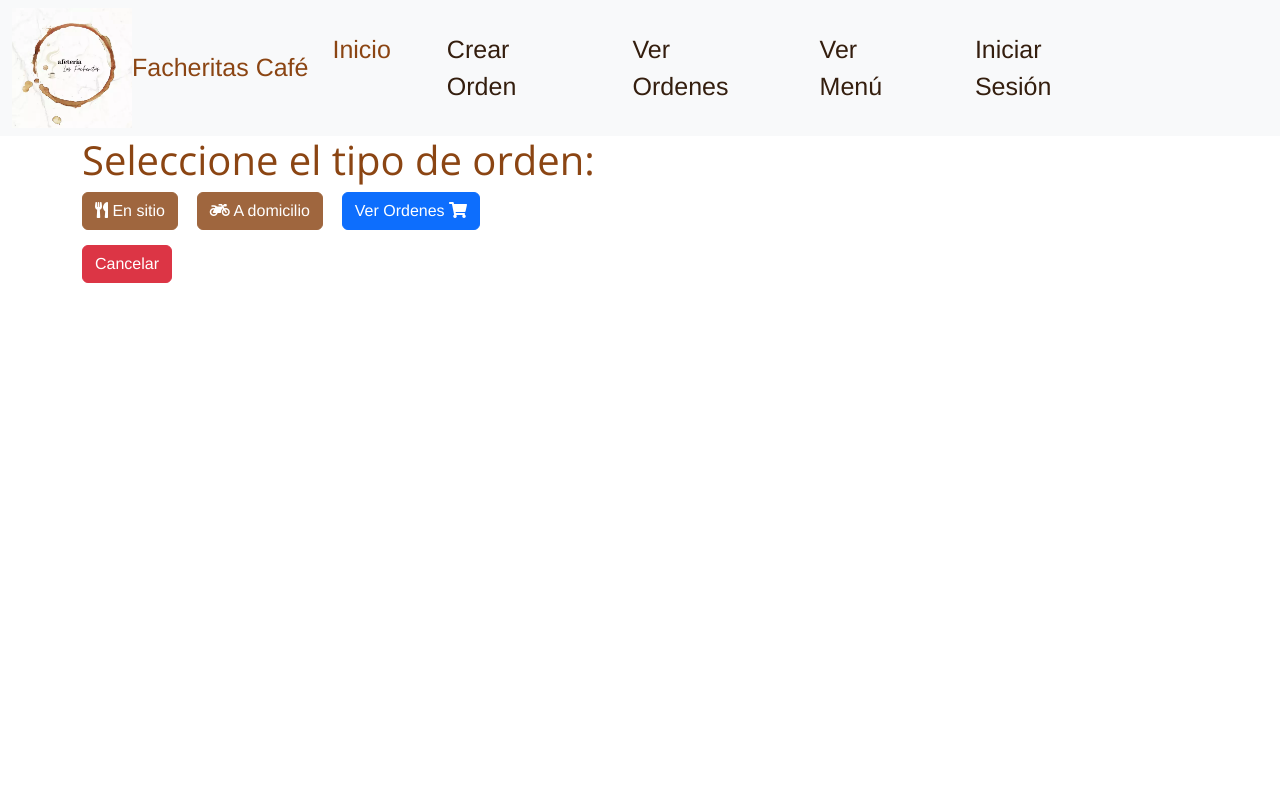
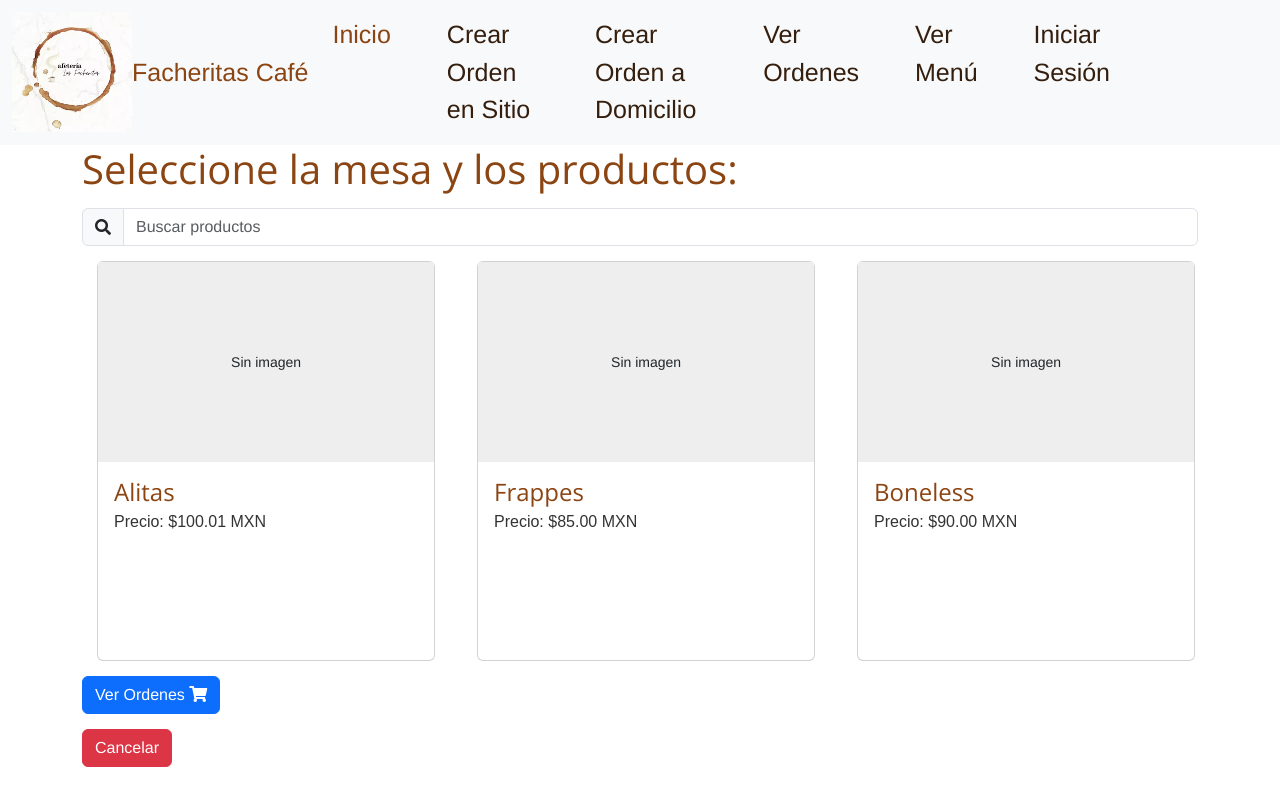
Before and after one commit to Etma117/Nostalgia_Sabor_a_Moka, a Django app: page /Orden/ in a window 1280 px wide. Run offline with Django 3.2, Linux system fonts and the light colour scheme; data comes from the database, SQL or seed files in the repository; both versions use the stored data as it was after the commit; some libraries are stand-ins or nearby versions.

Commit message:
Division del desmadre Pt.1

```diff
--- a/Comanda/templates/Productos.html
+++ b/Comanda/templates/Productos.html
@@ -24,7 +24,7 @@
                     <h5 class="card-title">{{ Producto.nombre }}</h5>
                     <p class="card-text">Precio: ${{ Producto.precio }} MXN</p>
 
-                    <form method="post" action="{% url 'añadir_producto_al_carrito' %}">
+                    <form method="post" action="#">
                         {% csrf_token %}
                         {% for sabor in Producto.sabores %}
                             <input class="form-check-input" type="checkbox" value="{{ sabor }}" name="sabores">
@@ -32,7 +32,6 @@
                         {% endfor %}
 
                         <input type="number" name="cantidad" style="width: 50px; height: 25px;" value="1" min="1">
-                        <input type="hidden" name="id_cliente" value="{{ user.id }}">
                         <input type="hidden" name="id_producto" value ="{{ Producto.id }}">
                         <button type="submit" class="btn btn-primary"> Añadir Producto <i class="bi bi-plus-circle-fill"></i> </button>
                     </form>
--- a/Comanda/templates/comanda.html
+++ b/Comanda/templates/comanda.html
@@ -31,82 +31,21 @@
 
 {% endblock extra_css %}
 {% block contenido %}
-{% comment %} <nav class="navbar navbar-expand-lg navbar-light " style="background-color: #ffffff; color: #ffffff;">
-    <div class="container-fluid">
-      <a class="navbar-brand" href="{% url 'Menu'  %}" style="color: #8B4513; font-size: 25px;">Menú</a>
-      <button class="navbar-toggler" type="button" data-bs-toggle="collapse" data-bs-target="#navbarSupportedContent" aria-controls="navbarSupportedContent" aria-expanded="false" aria-label="Toggle navigation">
-        <span class="navbar-toggler-icon"></span>
-      </button>
 
-      <div class="collapse navbar-collapse" id="navbarSupportedContent">
-        <ul class="navbar-nav me-auto mb-2 mb-lg-0">
+<h1> Seleccione la mesa y los productos: </h1>
 
-        {% for categoria in categorias %}
-        <li class="nav-item">
-          <a class="nav-link" href="{% url 'comanda_por_categoria' categoria_id=categoria.id %}">{{ categoria.nombreCate }}</a>
-        </li>
-        {% endfor %}
-        </ul>
-
-        <form class="d-flex" method= "GET">
-          <input class="form-control me-2" type="search" placeholder="Buscar platillo" aria-label="Search" name="Buscar" value="">
-          <button class="btn btn-outline-success custom-brown" type="submit"  >Buscar</button>
-        </form>
-
-      </div>
-    </div>
-  </nav>    {% endcomment %}
-
-<h1> Seleccione el tipo de orden: </h1>
-
-<div class="row">
-    <div class="col-md-6">
-        <div>
-            <button type="button" class="btn btn-primary" name="tipoEntrega" value="en-sitio" onclick="mostrarMesas()" style="background-color: #9f663e; border-color:  #9f663e; margin-right: 15px">
-                <i class="fas fa-utensils"></i> En sitio
-            </button>
-            <button type="button" class="btn btn-primary" name="tipoEntrega" value="a-domicilio" onclick="mostrarFormulario()" style="background-color: #9f663e; border-color:  #9f663e; margin-right: 15px ">
-                <i class="fas fa-motorcycle"></i> A domicilio
-            </button>
-
-            <a class="btn btn-primary" href="{% url 'VerComanda' %}">
-                Ver Ordenes <i class="fas fa-shopping-cart"></i>
-            </a>
-
-        </div>
-
-    </div>
-
-</div>
-
-
-
-{% for mesa in mesas %}
-<form method="post" action="{% url 'carrito_por_mesa' mesa_id=mesa.id %}">
-    {% csrf_token %}
-
-
-
-    <div id="mesasDisponibles" style="display: none; margin-top: 20px;">
-        <select class="form-select form-select-sm" name="mesa_id" id="Mesa">
-            {% for mesa in mesas %}
-                <option value="{{ mesa.id }}">Mesa {{ mesa.numero }}</option>
-            {% endfor %}
-        </select>
-
+    <div id="mesasDisponibles">
 
         <div class="input-group" style="margin-top: 15px">
             <span class="input-group-text"><i class="fas fa-search"></i></span>
             <input type="text" id="search-input" name="search" class="form-control" placeholder="Buscar productos">
         </div>
-
-        <!-- Agrega el contenedor de productos donde se mostrarán los resultados de búsqueda -->
         <div id="productos-container" class="row">
             {% for producto in productos %}
                 <div class="col-lg-4 col-md-6 col-sm-12">
                     <div class="card card-item">
                         {% if producto.imagen %}
-                        <img src="{{ producto.imagen.url }}" class="card-img-top" style="width: 100%; height:200px;" alt="..." >
+                            <img src="{{ producto.imagen.url }}" class="card-img-top" style="width: 100%; height:200px;" alt="...">
                         {% else %}
                             <div class="card-placeholder" style="width: 100%; height:200px; background-color: #eee; text-align: center; line-height: 200px;">
                                 Sin imagen
@@ -115,88 +54,38 @@
                         <div class="card-body">
                             <h5 class="card-title">{{ producto.nombre }}</h5>
                             <p class="card-text">Precio: ${{ producto.precio }} MXN</p>
+                            <form method="post" action="{% url 'agregar_por_mesa' %}">
+                                {% csrf_token %}
+
+                                {% for mesa_id in mesas_seleccionadas %}
+                                    <input type="hidden" name="mesa_id" value="{{ mesa_id }}">
+                                    <input type="hidden" name="id_producto_{{ mesa_id }}" value="{{ producto.id }}">
+
+                                    <label>Sabores:</label>
                                     {% for sabor in producto.sabores %}
-                            <input class="form-check-input" type="checkbox" value="{{ sabor }}" name="sabores">
+                                        <input class="form-check-input" type="checkbox" value="{{ sabor }}" name="sabores_{{ mesa_id }}[]">
                                         <label class="form-check-label">{{ sabor }}</label><br>
                                     {% endfor %}
 
-                        <input class= "form-control" type="number" name="cantidad" style="width: 65px; height: 25px; position: absolute; bottom: 10px; right: 20px;" value="1" min="1">
-                        <input type="hidden" name="id_producto" value ="{{ producto.id }}">
-
+                                    <input class="form-control" type="number" name="cantidad_{{ mesa_id }}" style="width: 65px; height: 25px; position: absolute; bottom: 10px; right: 20px;" value="1" min="1">
+                                    <button type="submit" class="btn btn-primary">Agregar al Carrito <i class="bi bi-plus-circle-fill"></i></button>
+                                {% endfor %}
+                            </form>
                         </div>
                     </div>
                 </div>
             {% endfor %}
         </div>
-
-        <button type="submit" class="btn btn-primary">Agregar al Carrito <i class="bi bi-plus-circle-fill"></i></button>
-
-        <a class="btn btn-primary" href="{% url 'carrito_por_mesa' mesa.id %}">
+        <a class="btn btn-primary" href="#">
             Ver Ordenes <i class="fas fa-shopping-cart"></i>
         </a>
 
     </div>
-</form>
-{% endfor %}
 
-
-<form id="formularioDomicilio" style="display: none; margin-top: 20px;" method="post" action="{% url 'carrito_pedido_domicilio' %}">
-    {% csrf_token %}
-    <h3> Añada los datos del domicilio del Cliente: </h3>
-
-    <label for="Nombre">Nombre: </label>
-    <input type="text" name="nombre"/>
-
-    <label for="Nombre">Dirección: </label>
-    <input type="text" name="direccion"/>
-
-    <label for="Nombre">Número de Teléfono: </label>
-    <input type="tel" name="numero" id="Telephone"/>
-    <div class="row">
-
-        {% for producto in productos %}
-            <div class="col-lg-4 col-md-6 col-sm-12">
-                <div class="card card-item">
-                    {% if producto.imagen %}
-                        <img src="{{ producto.imagen.url }}" class="card-img-top" style="width: 100%; height:200px;" alt="..." >
-                    {% else %}
-                        <div class="card-placeholder" style="width: 100%; height:200px; background-color: #eee; text-align: center; line-height: 200px;">
-                            Sin imagen
-                        </div>
-                    {% endif %}
-                    <div class="card-body">
-                        <h5 class="card-title">{{ producto.nombre }}</h5>
-                        <p class="card-text">Precio: ${{ producto.precio }} MXN</p>
-                            {% for sabor in producto.sabores %}
-                                <input class="form-check-input" type="checkbox" value="{{ sabor }}" name="sabores">
-                                <label class="form-check-label">{{ sabor }}</label><br>
-                            {% endfor %}
-
-                            <input type="number" name="cantidad" style="width: 50px; height: 25px; position: absolute; bottom: 10px; right: 20px;" value="1" min="1">
-                            <input type="hidden" name="id_producto" value ="{{ producto.id }}">
-                    </div>
-                </div>
-            </div>
-        {% endfor %}
-    </div>
-    <button type="submit" class="btn btn-primary">Agregar al Carrito <i class="bi bi-plus-circle-fill"></i></button>
-</form>
 
 <a href="{% url 'Dashboard' %}" class="btn btn-danger" style="margin-top: 15px; margin-bottom: 15px;">Cancelar </a>
 
 
-<!--Mmuestra y oculta segun la seleccion-->
-<script>
-    function mostrarFormulario() {
-        document.getElementById("formularioDomicilio").style.display = "block";
-        document.getElementById("mesasDisponibles").style.display = "none";
-    }
-
-    function mostrarMesas() {
-        document.getElementById("formularioDomicilio").style.display = "none";
-        document.getElementById("mesasDisponibles").style.display = "block";
-    }
-</script>
 {% endblock contenido%}
 
 {% block extra_js%}
--- a/Comanda/urls.py
+++ b/Comanda/urls.py
@@ -1,6 +1,6 @@
 from django.urls import path
 from . import views
-from .views import Productos, HomeView, Carrito_mesa, MostrarCarrito, Carrito_domicilio, EliminarProductoDelCarrito, AgregarCantidadProducto, LimpiarCarritoMesa, PagarCarritoPorMesa
+from .views import HomeDomicilio, HomeView, Carrito_mesa, MostrarCarrito, Carrito_domicilio, EliminarProductoDelCarrito, AgregarCantidadProducto, LimpiarCarritoMesa, PagarCarritoPorMesa, AgregarAlCarritoMesa, SeleccionarMesa
 
 urlpatterns = [
     path('', HomeView.as_view(), name= 'Comanda'),
@@ -8,7 +8,7 @@ urlpatterns = [
 
     path('buscar_productos/', views.buscar_productos, name='buscar_productos'),
 
-    path('Productos/', Productos.as_view() , name='Productos'),
+    path('comanda_domicilio/', HomeDomicilio.as_view() , name='HomeDomicilio'),
 
     path('ver_comanda/', MostrarCarrito.as_view(), name='VerComanda'),
     path('eliminar_producto/<int:carrito_item_id>/', EliminarProductoDelCarrito.as_view(), name='eliminar_producto_carrito'),
@@ -22,4 +22,7 @@ urlpatterns = [
 
     path('pagar-carrito/<int:mesa_id>/', PagarCarritoPorMesa.as_view(), name='pagar_carrito_por_mesa'),
 
+    path('agregar_por_mesa/', AgregarAlCarritoMesa , name='agregar_por_mesa'),
+    path('seleccionar_mesa/', SeleccionarMesa , name='seleccionar_mesa'),
+
 ]
--- a/Comanda/views.py
+++ b/Comanda/views.py
@@ -38,9 +38,6 @@ def buscar_productos(request):
 
     return JsonResponse(data, safe=False)
 
-
-
-
 class BuscadorYCategoriasMixin(View):
     def get_queryset(self):
         categoria_id = self.kwargs.get('categoria_id')
@@ -77,11 +74,11 @@ class HomeView(BuscadorYCategoriasMixin, ListView):
         context['mesas'] = Mesa.objects.all()
         return context
 
-class Productos(LoginRequiredMixin, ListView):
+class HomeDomicilio(LoginRequiredMixin, ListView):
     login_url = 'login'
     redirect_field_name = 'next'
     model = Producto
-    template_name = 'Productos.html'
+    template_name = 'domicilio_comanda.html'
     context_object_name = 'Producto'
 
 class MostrarCarrito(LoginRequiredMixin, View):
@@ -100,7 +97,7 @@ class MostrarCarrito(LoginRequiredMixin, View):
 class Carrito_mesa(LoginRequiredMixin, View):
     login_url = 'login'
     redirect_field_name = 'next'
-    template_name = 'carrito_mesa.html'
+    template_name = 'carrito.html'
 
     def get(self, request, mesa_id):
         mesa = get_object_or_404(Mesa, id=mesa_id)
@@ -115,27 +112,24 @@ class Carrito_mesa(LoginRequiredMixin, View):
         return render(request, self.template_name, {'items_carrito': items_carrito, 'total': total, 'mesa': mesa, 'carrito': carrito})
 
     def post(self, request, mesa_id):
+        producto_id =  request.POST.get('id_producto')
         mesa_id = request.POST.get ('mesa_id')
         cantidad = int(request.POST.get('cantidad', 1))
 
         mesa = get_object_or_404(Mesa, id=mesa_id)
         sabores_seleccionados = request.POST.getlist('sabores')
-        producto_ids = request.POST.getlist ('id_producto')
+        producto = get_object_or_404(Producto, id=producto_id)
 
         carrito, created = Carrito.objects.get_or_create(mesa=mesa)
-        for producto_id in producto_ids:
-            producto = get_object_or_404(Producto, id=producto_id)
-            sabores_disponibles = producto.obtener_sabores()
 
-            for sabor in sabores_seleccionados:
-                if sabor in sabores_disponibles:
-                    carrito_item, created = CarritoItem.objects.get_or_create(carrito=carrito, producto=producto, sabor=sabor)
+        for sabor in sabores_seleccionados:
+            carrito_item, created = CarritoItem.objects.get_or_create(carrito=carrito, producto=producto, sabor=sabor)
 
-                    if carrito_item:
-                        carrito_item.cantidad += cantidad
-                        carrito_item.save()
-                    else:
-                        CarritoItem.objects.create(carrito=carrito, producto=producto, cantidad=cantidad)
+            if carrito_item:
+                carrito_item.cantidad += cantidad
+                carrito_item.save()
+            else:
+                CarritoItem.objects.create(carrito=carrito, producto=producto, cantidad=cantidad)
 
         return redirect('Comanda')
 
@@ -189,7 +183,6 @@ class PagarCarritoPorMesa(View):
 class Carrito_domicilio (View):
     template_name = 'carrito.html'
 
-
     def get(self, request):
         pedido_domicilio = PedidoDomicilio.objects.first()
         carrito, created = Carrito.objects.get_or_create(pedido_domicilio=pedido_domicilio)
@@ -218,13 +211,13 @@ class Carrito_domicilio (View):
             sabores_disponibles = producto.sabores
             for sabor in sabores_seleccionados:
                 if sabor in sabores_disponibles:
-                    carrito_item, created = CarritoItem.objects.get_or_create(carrito=carrito, producto=producto, sabor=sabor)
+                        carrito_item, created = CarritoItem.objects.get_or_create(carrito=carrito, producto=producto, sabor=sabor)
 
-                    if carrito_item:
-                        carrito_item.cantidad += cantidad
-                        carrito_item.save()
-                    else:
-                        CarritoItem.objects.create(carrito=carrito, producto=producto, cantidad=cantidad)
+                        if carrito_item:
+                            carrito_item.cantidad += cantidad
+                            carrito_item.save()
+                        else:
+                            CarritoItem.objects.create(carrito=carrito, producto=producto, cantidad=cantidad)
 
         return redirect('Comanda')
 
@@ -264,3 +257,43 @@ class AgregarCantidadProducto(LoginRequiredMixin, View):
             return redirect('carrito_pedido_domicilio')
 
         return redirect('VerComanda')
+
+def SeleccionarMesa(request):
+    if request.method == 'POST':
+        mesas_seleccionadas = request.POST.getlist('mesas_seleccionadas')
+        productos = Producto.objects.all()
+        return render(request, 'comanda.html', {'mesas_seleccionadas': mesas_seleccionadas, 'productos':productos})
+    else:
+        mesas = Mesa.objects.all()
+        return render(request, 'mesas.html', {'mesas': mesas})
+
+def obtener_tu_lista_de_productos_actualizada():
+    return Producto.objects.all()
+
+def AgregarAlCarritoMesa(request):
+    if request.method == 'POST':
+        mesa_ids = request.POST.getlist('mesa_id')
+
+        for mesa_id in mesa_ids:
+            producto_id = request.POST.get(f'id_producto_{mesa_id}')
+            cantidad = int(request.POST.get(f'cantidad_{mesa_id}', 1))
+            sabores_seleccionados = request.POST.getlist(f'sabores_{mesa_id}[]')
+            mesa = get_object_or_404(Mesa, id=mesa_id)
+            producto = get_object_or_404(Producto, id=producto_id)
+
+            carrito, created = Carrito.objects.get_or_create(mesa=mesa)
+
+            for sabor in sabores_seleccionados:
+                carrito_item, created = CarritoItem.objects.get_or_create(carrito=carrito, producto=producto, sabor=sabor)
+
+                if carrito_item:
+                    carrito_item.cantidad += cantidad
+                    carrito_item.save()
+                else:
+                    CarritoItem.objects.create(carrito=carrito, producto=producto, cantidad=cantidad)
+
+        productos = obtener_tu_lista_de_productos_actualizada()
+        return render(request, 'comanda.html', {'productos': productos, 'mesas_seleccionadas': mesa_ids})
+
+    # Manejar el caso en que el método de solicitud no sea POST
+    return render(request, 'comanda.html')
--- a/templates/main.html
+++ b/templates/main.html
@@ -48,10 +48,13 @@
                         <a class="nav-link" href="{% url 'Dashboard' %}" style="color: #8B4513; font-size: 25px; margin-right: 40px;">Inicio</a>
                     </li>
                     <li class="nav-item">
-                        <a class="nav-link" href="{% url 'Comanda' %}" style="color: #341e0e; font-size: 25px; margin-right: 40px;">Crear Orden</a>
+                        <a class="nav-link" href="{% url 'seleccionar_mesa' %}" style="color: #341e0e; font-size: 25px; margin-right: 40px;">Crear Orden en Sitio</a>
                     </li>
                     <li class="nav-item">
-                        <a class="nav-link" href="#" style="color: #341e0e; font-size: 25px; margin-right: 40px;">Ver Ordenes</a>
+                        <a class="nav-link" href="{% url 'HomeDomicilio' %}" style="color: #341e0e; font-size: 25px; margin-right: 40px;">Crear Orden a Domicilio</a>
+                    </li>
+                    <li class="nav-item">
+                        <a class="nav-link" href="{% url 'VerComanda' %}" style="color: #341e0e; font-size: 25px; margin-right: 40px;">Ver Ordenes</a>
                     </li>
                     <li class="nav-item">
                         <a class="nav-link" href="{% url 'Menu'%}" style="color: #341e0e; font-size: 25px; margin-right: 40px;">Ver Menú</a>
```
Also changed, not shown: Comanda/templates/Mesa.html (added, +44 -0 lines), Comanda/templates/domicilio_comanda.html (+88 -0 lines), Comanda/templates/mesas.html (added, +13 -0 lines), db.sqlite3. Lines whose indentation alone changed are shown as unchanged.
